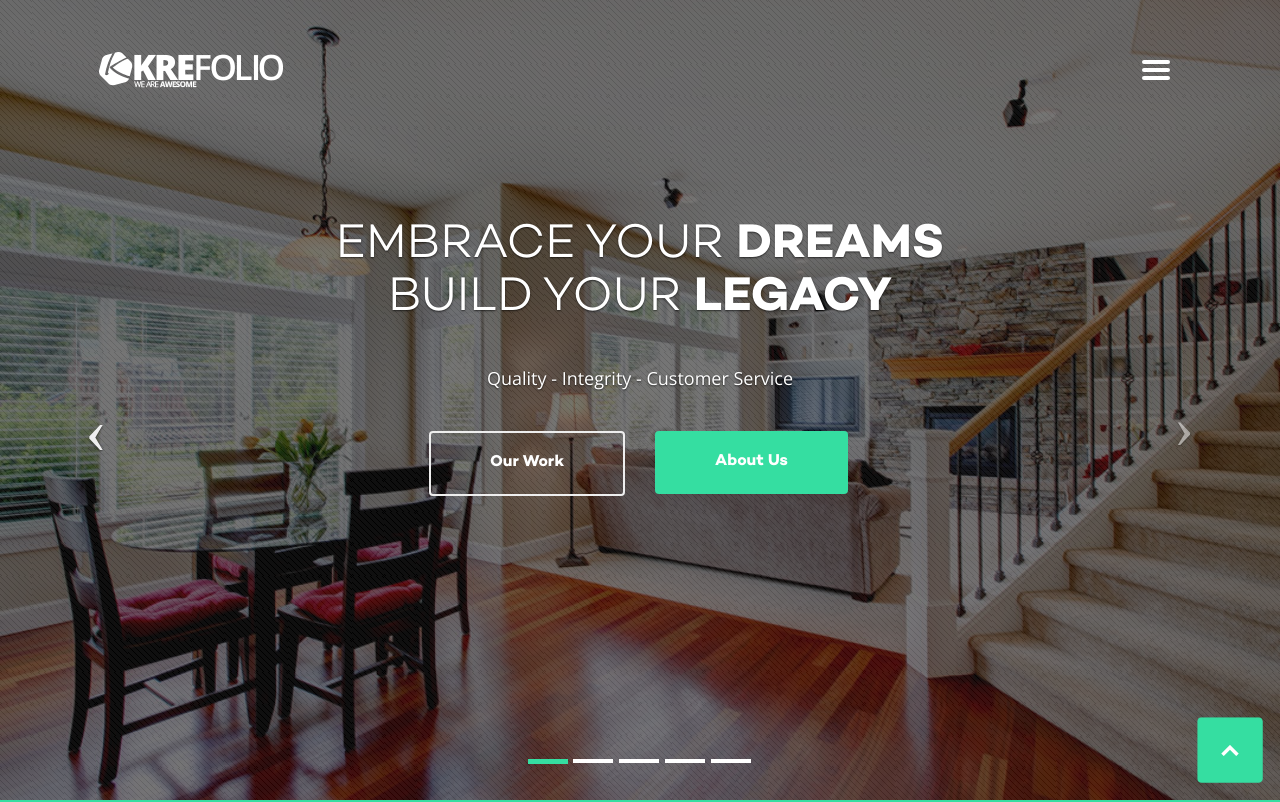
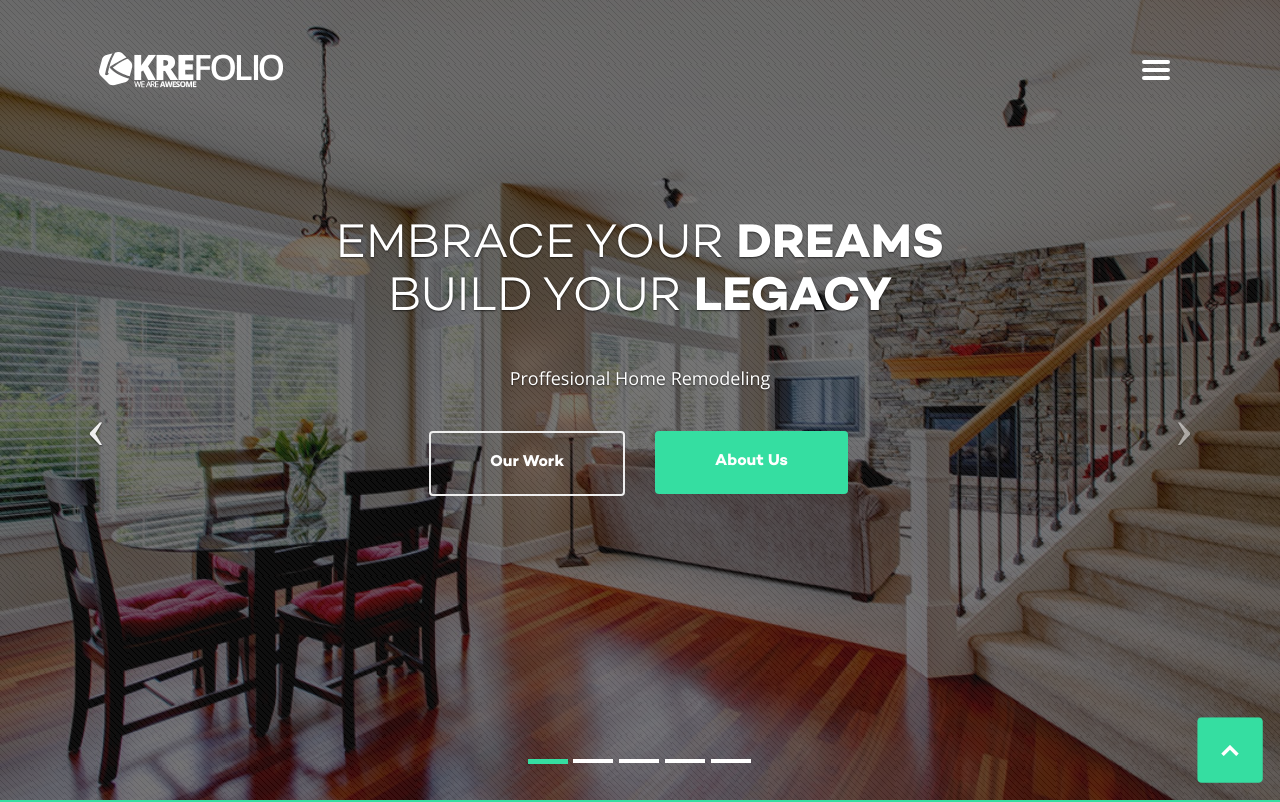
Before and after one commit to thaijaso/3db, a website: page client/index.html in a window 1280 px wide. Shown: the top 802 px of the page. Drawn offline with nearby package versions, Linux system fonts and the light colour scheme; some packages are replaced by stand-ins of ours.

Commit message:
change text

```diff
--- a/client/index.html
+++ b/client/index.html
@@ -153,7 +153,7 @@
                     <div class="carousel-caption">
                         <h1 class="light mab-none">Embrace Your <strong class="bold-text">Dreams</strong></h1>
                         <h1 class="light margin-bottom-medium mat-none">Build Your <strong class="bold-text">Legacy</strong></h1>
-                        <p class="light margin-bottom-medium">Quality - Integrity - Customer Service</p>
+                        <p class="light margin-bottom-medium">Proffesional Home Remodeling</p>
                         <div class="call-button">
                             <div class="row">
                                 <div class="col-md-4 col-md-offset-2 col-sm-4 col-sm-offset-2 col-xs-12">
```
